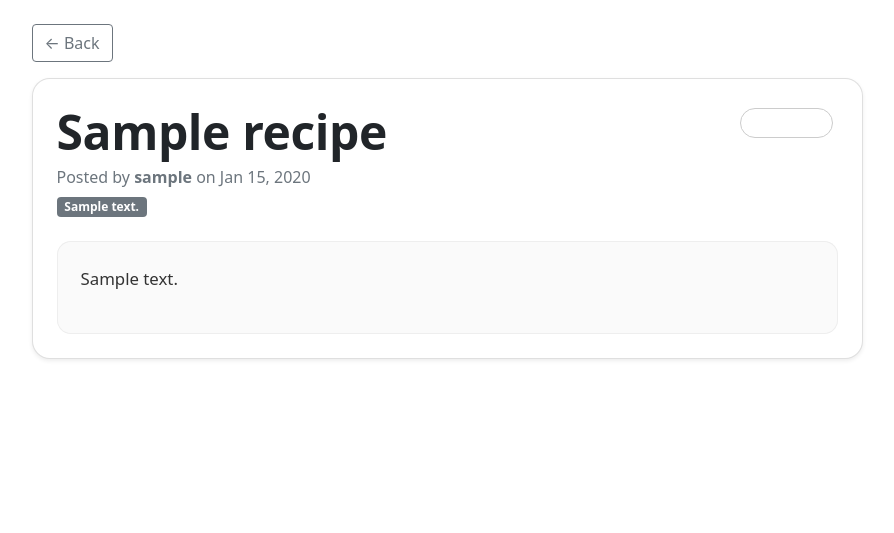
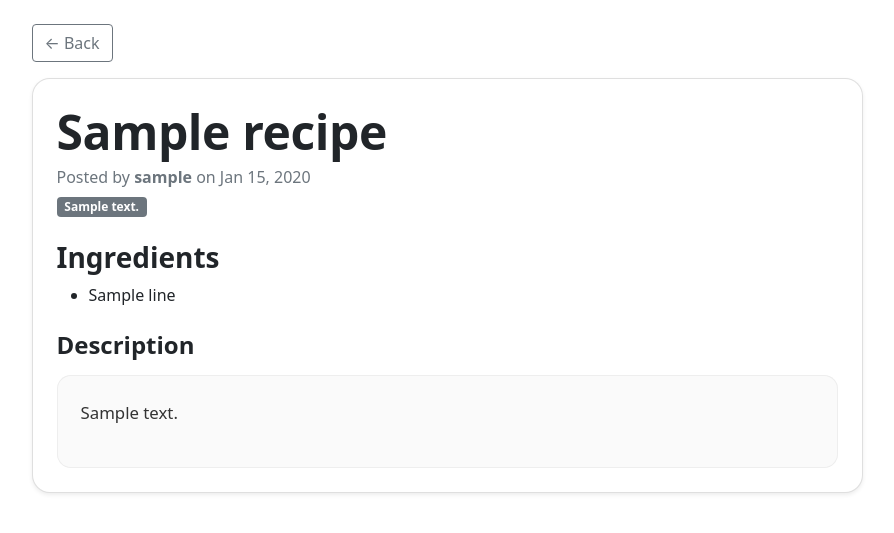
Before and after one commit to amemone/SEG-Small-Group-Project, a Django app: template recipes/templates/recipes/recipe_full.html in a window 1280 px wide. Shown: the part 56-589 px from the top of the page, without its empty margins (193-1087 px from the left). Run offline with Django 5.2, Linux system fonts and the light colour scheme; the template is opened without the code that fills it: most values are stand-ins (such as "Sample title", 1, 10 or a date in 2020); some libraries are stand-ins or nearby versions.

Commit message:
Added ingredients to recipes and recipe form

```diff
--- a/recipes/forms/__init__.py
+++ b/recipes/forms/__init__.py
@@ -1,2 +1,3 @@
 from .log_in_form import *
 from .user_forms import *
+from .recipe_form import RecipeForm
--- a/recipes/models/__init__.py
+++ b/recipes/models/__init__.py
@@ -1,4 +1,4 @@
 from .user import *
 from .recipes import Recipe, Tag
 from .follow import *
-from .favourite import  *
+from .favourite import *
--- a/recipes/templates/recipes/recipe_full.html
+++ b/recipes/templates/recipes/recipe_full.html
@@ -11,7 +11,7 @@
             </a>
 
             <div class="card shadow-sm">
-                <div class="card-body p-4">
+                <div class="card-sbody p-4">
 
                     <!-- Header: Title + tags -->
                     <div class="d-flex justify-content-between align-items-start flex-wrap gap-3 mb-3">
@@ -28,7 +28,7 @@
                             </span>
                         </div>
 
-                        {% if recipe.tags.all %}
+                        {% if recipe.tags.exists %}
                         <div class="d-flex flex-wrap justify-content-end gap-1">
                             {% for tag in recipe.tags.all %}
                             <span class="tag-pill tag-{{ tag.name|slugify }}">
@@ -39,10 +39,29 @@
                         {% endif %}
                     </div>
 
+                    <!-- Ingredients -->
+                    {% if recipe.ingredients %}
+                    <div class="mt-4">
+                        <h3 class="fw-bold">Ingredients</h3>
+                        <ul class="mt-2">
+                            {% for line in recipe.ingredients.splitlines %}
+                            {% if line %}
+                            <li>{{ line }}</li>
+                            {% endif %}
+                            {% endfor %}
+                        </ul>
+                    </div>
+                    {% endif %}
+
+
                     <!-- Description -->
-                    <div class="recipe-description mt-4">
-                        {{ recipe.description|linebreaks }}
+                    <div class="mt-4">
+                        <h4 class="fw-bold mb-3">Description</h4>
+                        <div class="recipe-description">
+                            {{ recipe.description|linebreaks }}
+                        </div>
                     </div>
+
 
                     {% if recipe.user == user %}
                     <!-- Delete button -->
--- a/recipes/views/recipe_create_view.py
+++ b/recipes/views/recipe_create_view.py
@@ -1,7 +1,8 @@
 from django.shortcuts import render, redirect
 from django.contrib.auth.decorators import login_required
 from django.contrib import messages
-from recipes.forms.recipe_form import RecipeForm  # Changed from recepy_form
+
+from recipes.forms.recipe_form import RecipeForm
 
 
 @login_required
@@ -14,6 +15,7 @@
         if form.is_valid():
             recipe = form.save(commit=False)
             recipe.user = request.user
+
             recipe.save()
             form.save_m2m()
             messages.success(request, 'Recipe created successfully!')
```
Also changed, not shown: recipes/forms/recipe_form.py (+8 -13 lines), recipes/models/recipes.py (+12 -1 lines), recipes/tests/models/test_user.py (+1 -6 lines), recipes/migrations/0003_ingredient_recipe_ingredients.py (added), recipes/tests/models/test_recipe.py (added).
